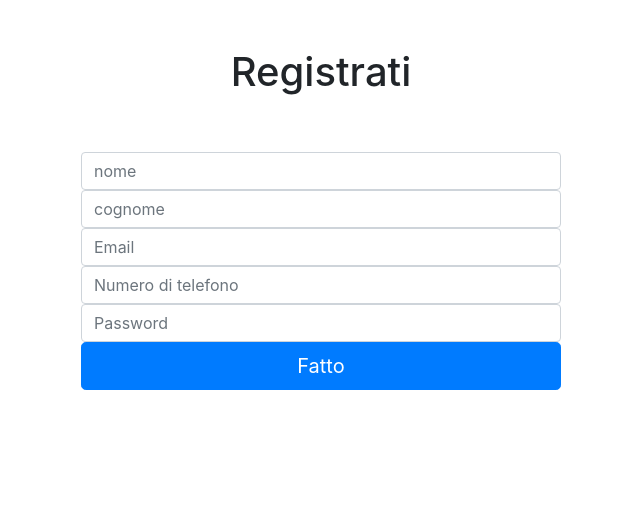
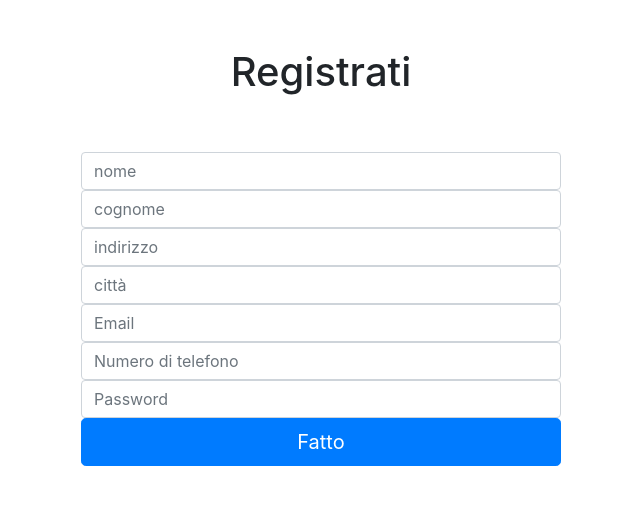
Before and after one commit to Haka91/ProgettoBasi2021, a Flask app: page /registerPage in a window 1280 px wide. Shown: the part 56-561 px from the top of the page, without its empty margins (319-959 px from the left). Run offline with Flask 2, Linux system fonts and the light colour scheme; some libraries are stand-ins or nearby versions.

Commit message:
Modifica Form di registrazione
Aggiunti i campi indirizzo e città

```diff
--- a/Services/Web/Project/Templates/General/register.html
+++ b/Services/Web/Project/Templates/General/register.html
@@ -31,6 +31,8 @@
                     <form action="{{url_for('general.registerFunction')}}" method="post">
                         <input type="text" id="nome" name="nome" class="form-control" placeholder="nome">
                         <input type="text" id="cognome" name="cognome" class="form-control" placeholder="cognome">
+                        <input type="text" id="indirizzo" name="indirizzo" class="form-control" placeholder="indirizzo">
+                        <input type="text" id="città" name="città" class="form-control" placeholder="città">
                         <input type="text" id="email" name="email" class="form-control" placeholder="Email">
                         <input type="text" id="telefono" name="telefono" class="form-control" placeholder="Numero di telefono">
                         <input type="password" id="password" name="password" class="form-control" placeholder="Password">
```
